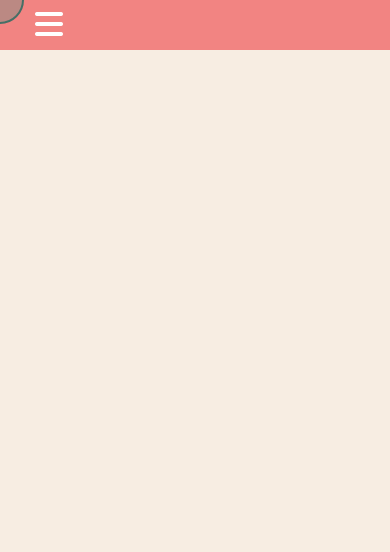
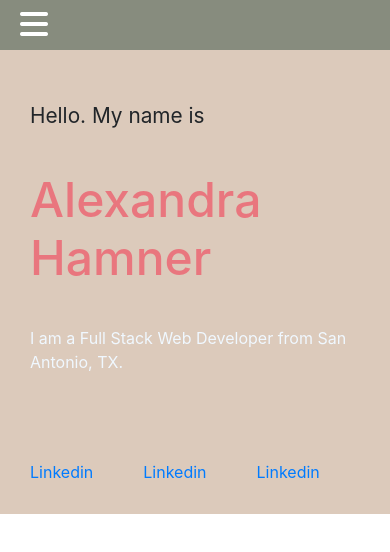
Before and after one commit to alexandrahamner/alexandrahamner.github.io, a plain HTML site: page index.html in a window 390 px wide. Drawn offline with nearby package versions, Linux system fonts and the light colour scheme.

Commit message:
feat: added an intro and social links for mobile.

```diff
--- a/css/portfolio.css
+++ b/css/portfolio.css
@@ -1,20 +1,7 @@
 body, html {
-    cursor: none;
-}
-body {
-    background-color: #f7ede2;
-}
-
-.cursor {
-    width: 3rem;
-    height: 3rem;
-    border: 2px solid #466f66;
-    border-radius: 50%;
-    background-color: rgba(65,148,137,0.31);
-    position: absolute;
-    transform: translate(-50%,-50%);
-    z-index: 20;
-    pointer-events: none;
+    margin: 0 !important;
+    padding: 0 !important;
+    overflow: hidden;
 }
 
 /* The side navigation menu */
@@ -22,7 +9,7 @@ body {
 #nav-container {
     width: 100%;
     height: 50px;
-    background-color: #f28482;
+    background-color: #878c7e;
     position: fixed;
     z-index: 1;
     top: 0; /* Stay at the top */
@@ -35,11 +22,11 @@ body {
     color: white;
     position: absolute;
     bottom: 10px;
-    left: 35px;
+    left: 20px;
 }
 
 .fa-bars:hover {
-    color: #466f66;
+    color: #e29598;
 }
 .sidenav {
     height: 100%; /* 100% Full-height */
@@ -48,7 +35,7 @@ body {
     z-index: 2; /* Stay on top */
     top: 0; /* Stay at the top */
     left: 0;
-    background-color: #f5cac3; /* Black*/
+    background-color: #878c7e; /* Black*/
     overflow-x: hidden; /* Disable horizontal scroll */
     padding-top: 60px; /* Place content 60px from the top */
     transition: 0.5s; /* 0.5 second transition effect to slide in the sidenav */
@@ -59,7 +46,7 @@ body {
     padding: 8px 8px 8px 32px;
     text-decoration: none;
     font-size: 30px;
-    color: #f28482;
+    color: #e29598;
     display: flex;
     transition: 0.3s;
     margin-left: 20px;
@@ -84,8 +71,40 @@ body {
     margin-left: 50px;
 }
 
-.container {
-    height: 100VH;
+.intro-container {
+    background-color: #dccabb;
+    margin-left: -15px !important;
+    margin-right: -15px !important;
+}
+
+#intro-one {
+    padding-top: 100px;
+    padding-left: 30px;
+    font-size: 1.3em;
+}
+#intro-two {
+    color: #e9767e;
+    margin-top: 40px;
+    padding-left: 30px;
+    font-size: 3em;
+}
+
+#intro-three {
+    margin-top: 40px;
+    padding-left: 30px;
+    padding-bottom: 70px;
+    color: aliceblue;
+}
+
+.social-nav {
+    list-style-type: none;
+    margin-left: -60px;
+    padding-bottom: 30px;
+    display: flex;
+}
+
+.social-links {
+    padding-left: 50px;
 }
 
 @media (min-width: 768px) {
--- a/index.html
+++ b/index.html
@@ -11,12 +11,12 @@
     <link rel="stylesheet" href="css/portfolio.css">
 </head>
 <body>
-    <div class="cursor"></div>
+
 <!-- Navbar starts -->
 <div id="mySidenav" class="sidenav">
     <a href="javascript:void(0)" class="closebtn" onclick="closeNav()">&times;</a>
     <div class="nav-links">
-            <a class="bttn" href="#home">Home</a>
+        <a class="bttn" href="#">Home</a>
         <a class="bttn" href="#">Resume</a>
         <a class="bttn" href="#">Portfolio</a>
         <a class="bttn" href="#">Contact</a>
@@ -28,7 +28,24 @@
 <!-- Navbar ends -->
 
 <div class="container-fluid">
+    <div class="intro-container mx-4">
+        <p id="intro-one">Hello. My name is</p>
+        <h1 id="intro-two">Alexandra Hamner</h1>
+        <p id="intro-three">I am a Full Stack Web Developer from San Antonio, TX.</p>
+        <ul class="social-nav">
+            <li class="social-links">
+                <a href="#" class="">Linkedin</a>
 
+            </li>
+            <li class="social-links">
+                <a href="#" class="">Linkedin</a>
+
+            </li>
+            <li class="social-links">
+                <a href="#" class="">Linkedin</a>
+
+            </li>
+    </div>
 
 </div>
 
```
Lines whose indentation alone changed are shown as unchanged.
